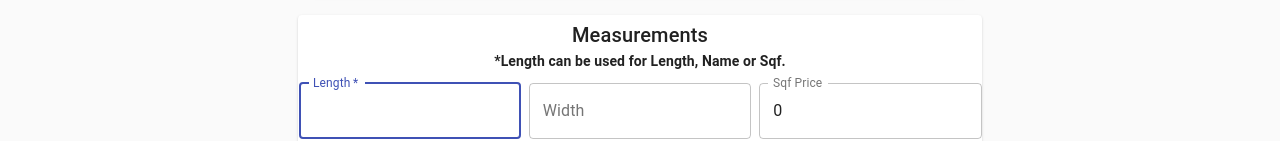
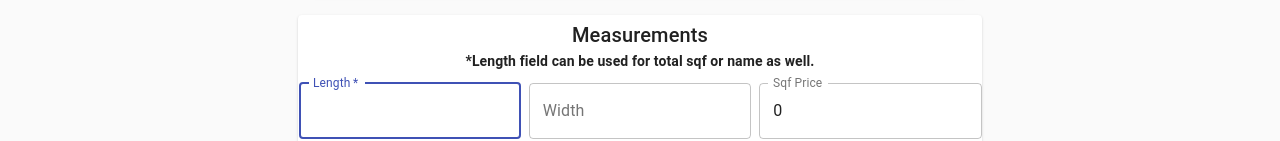
Before and after one commit to EricBois/react-estimate-sheet, a React (Create React App) app: page /estimate/1 in a window 1280 px wide. Shown: the part 155-296 px from the top of the page. Built offline with nearby package versions, Linux system fonts and the light colour scheme.

Commit message:
changed text

```diff
--- a/src/MeasurementsForm.js
+++ b/src/MeasurementsForm.js
@@ -64,7 +64,7 @@ function MeasurementsForm(props) {
                 className={classes.title}
                 variant="subtitle2"
               >
-                *Length can be used for Length, Name or Sqf.
+                *Length field can be used for total sqf or name as well.
               </Typography>
             </Grid>
             <Grid item xs={4}>
```
